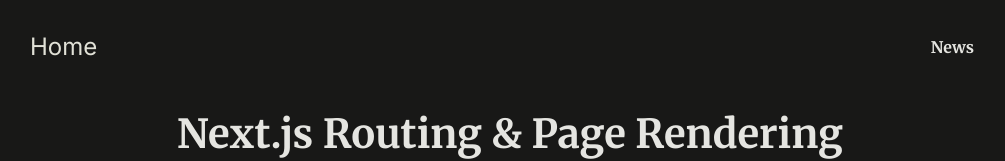
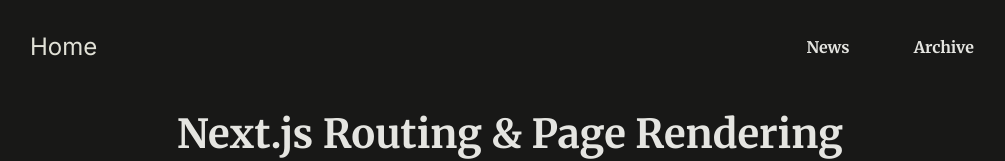
Before and after one commit to abdKelanii/nextjs-routing-page-renering-deep-dive, a Next.js app: page / in a window 1280 px wide. Shown: the top 161 px of the page, without its empty margins (130-1135 px from the left). Built offline with nearby package versions, Linux system fonts and the light colour scheme.

Commit message:
Improve code performance

```diff
--- a/components/main-header.tsx
+++ b/components/main-header.js
@@ -1,5 +1,6 @@
 import Link from "next/link";
 import React from "react";
+import NavLink from "./nav-link";
 
 const MainHeader = () => {
   return (
@@ -11,7 +12,10 @@
       <nav>
         <ul>
           <li>
-            <Link href="/news">News </Link>
+            <NavLink href="/news">News </NavLink>
+          </li>
+          <li>
+            <NavLink href="/archive">Archive</NavLink>
           </li>
         </ul>
       </nav>
--- /dev/null
+++ b/components/nav-link.js
@@ -0,0 +1,18 @@
+"use client";
+import React from "react";
+import Link from "next/link";
+import { usePathname } from "next/navigation";
+
+const NavLink = ({ href, children }) => {
+  const path = usePathname();
+  return (
+    <Link
+      href={`${href}`}
+      className={path.startsWith(`${href}`) ? "active" : undefined}
+    >
+      {children}
+    </Link>
+  );
+};
+
+export default NavLink;
--- a/tsconfig.json
+++ b/tsconfig.json
@@ -27,7 +27,7 @@
     ".next/types/**/*.ts",
     "**/*.ts",
     "**/*.tsx"
-, "app/news/page.js"  ],
+, "app/news/page.js", "components/main-header.js"  ],
   "exclude": [
     "node_modules"
   ]
```
